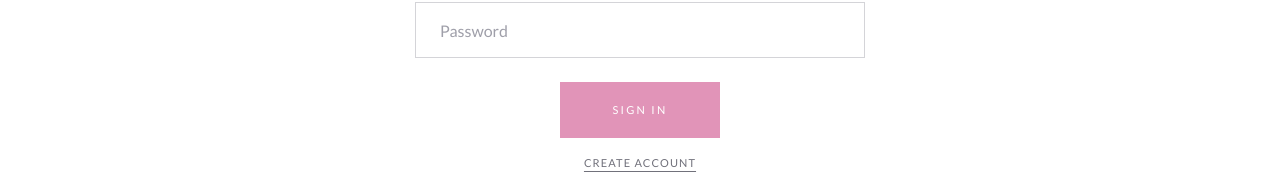
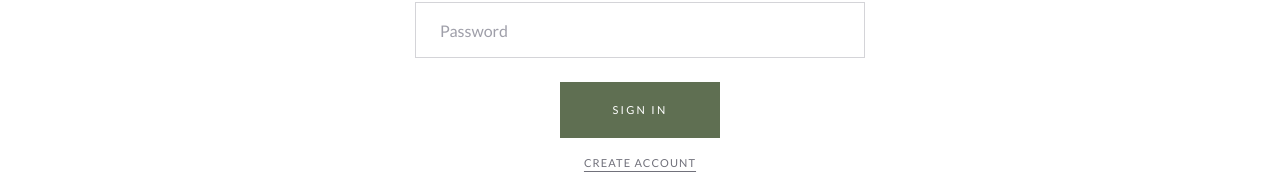
Before and after one commit to devsyedhaider/EcomerceStore, a Next.js app: page /login in a window 1280 px wide. Shown: the part 334-522 px from the top of the page. Built offline with nearby package versions, Linux system fonts and the light colour scheme; no server answers; the database is empty.

Commit message:
update ui

```diff
--- a/app/(main)/login/page.tsx
+++ b/app/(main)/login/page.tsx
@@ -106,7 +106,7 @@ export default function LoginPage() {
             <button
                 disabled={isLoading}
                 type="submit"
-                className="w-40 h-14 bg-[#e194b8] text-white font-medium uppercase tracking-[0.2em] text-[11px] hover:opacity-90 transition-all flex items-center justify-center disabled:opacity-50"
+                className="w-40 h-14 bg-accent text-white font-medium uppercase tracking-[0.2em] text-[11px] hover:opacity-90 transition-all flex items-center justify-center disabled:opacity-50"
             >
                 {isLoading ? <div className="w-5 h-5 border-2 border-white/20 border-t-white rounded-full animate-spin" /> : 'Sign in'}
             </button>
--- a/app/(main)/signup/page.tsx
+++ b/app/(main)/signup/page.tsx
@@ -139,7 +139,7 @@ export default function SignupPage() {
             <button
                 disabled={isLoading}
                 type="submit"
-                className="w-40 h-14 bg-[#e194b8] text-white font-medium uppercase tracking-[0.2em] text-[11px] hover:opacity-90 transition-all flex items-center justify-center disabled:opacity-50"
+                className="w-40 h-14 bg-accent text-white font-medium uppercase tracking-[0.2em] text-[11px] hover:opacity-90 transition-all flex items-center justify-center disabled:opacity-50"
             >
                 {isLoading ? <div className="w-5 h-5 border-2 border-white/20 border-t-white rounded-full animate-spin" /> : 'Create'}
             </button>
```
